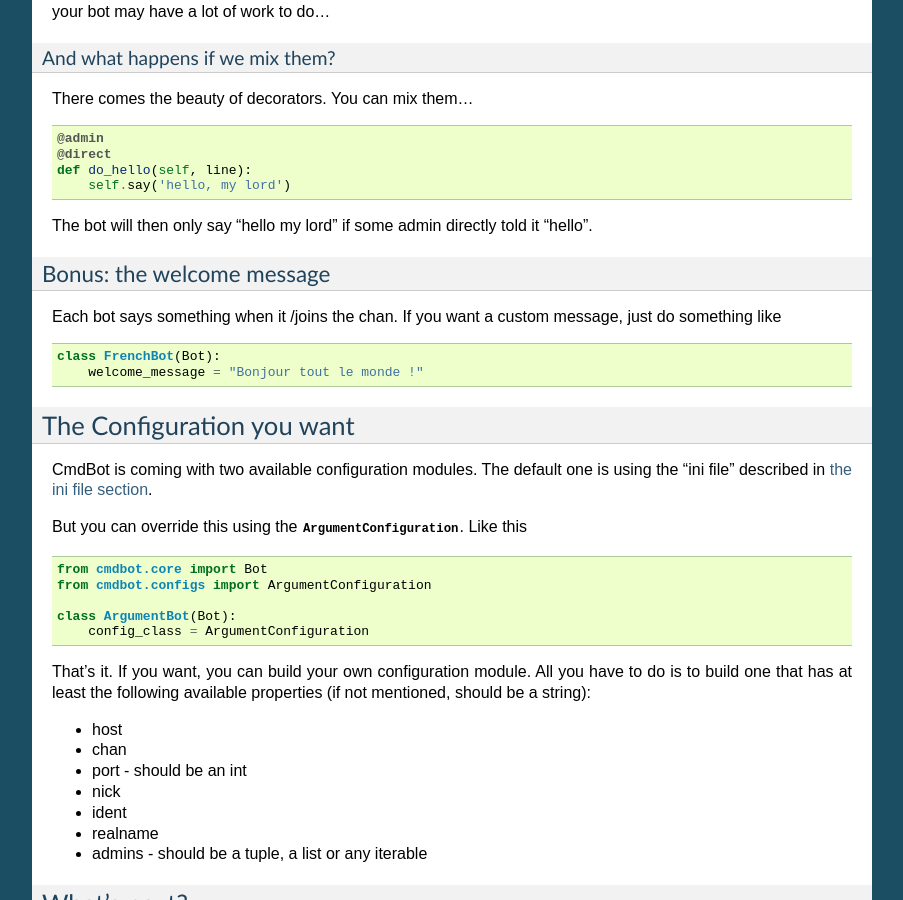
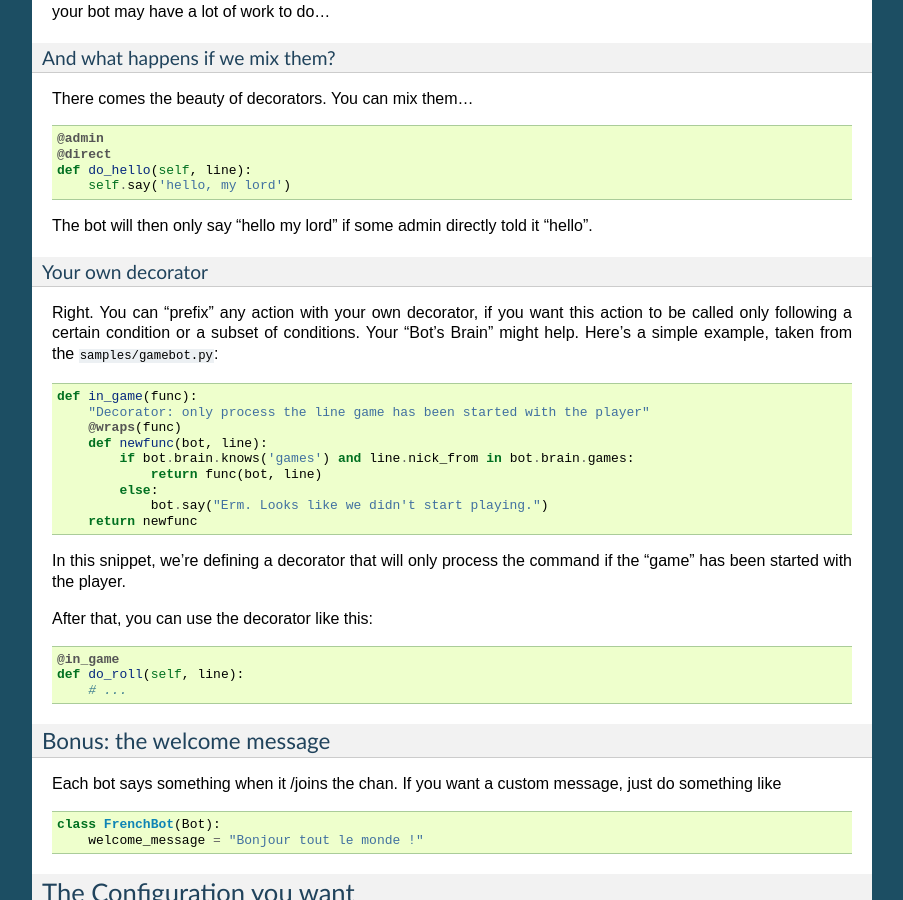
Before and after one commit to brunobord/cmdbot, a Sphinx documentation site: the page built from docs/your_bot.rst, in a window 1280 px wide and 900 px high, scrolled down 2230 px. Shown: the whole window, without its empty margins (198-1101 px from the left). Built offline with Sphinx 7.4.7, drawn with Linux system fonts in a browser that asks for light colours.

Commit message:
more docs on decorators

```diff
--- a/docs/your_bot.rst
+++ b/docs/your_bot.rst
@@ -169,6 +169,39 @@ There comes the beauty of decorators. You can mix them...
 The bot will then only say "hello my lord" if some admin directly told it
 "hello".
 
+Your own decorator
+~~~~~~~~~~~~~~~~~~
+
+Right. You can "prefix" any action with your own decorator, if you want this
+action to be called only following a certain condition or a subset of
+conditions. Your "Bot's Brain" might help. Here's a simple example, taken from
+the :file:`samples/gamebot.py`:
+
+.. code-block:: python
+
+    def in_game(func):
+        "Decorator: only process the line game has been started with the player"
+        @wraps(func)
+        def newfunc(bot, line):
+            if bot.brain.knows('games') and line.nick_from in bot.brain.games:
+                return func(bot, line)
+            else:
+                bot.say("Erm. Looks like we didn't start playing.")
+        return newfunc
+
+In this snippet, we're defining a decorator that will only process the command
+if the "game" has been started with the player.
+
+
+After that, you can use the decorator like this:
+
+.. code-block:: python
+
+    @in_game
+    def do_roll(self, line):
+        # ...
+
+
 Bonus: the welcome message
 --------------------------
 
```
